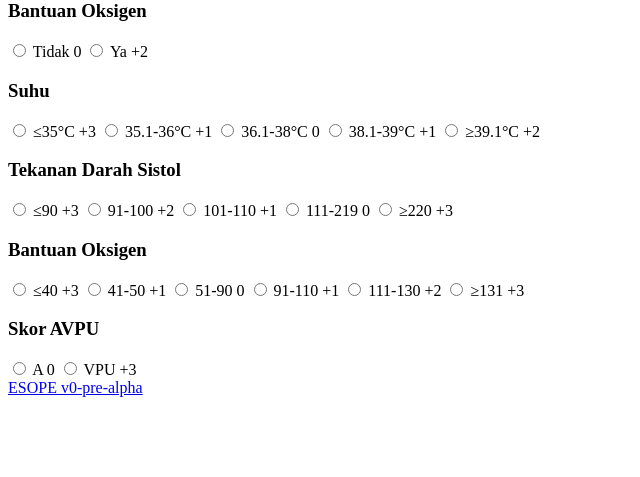
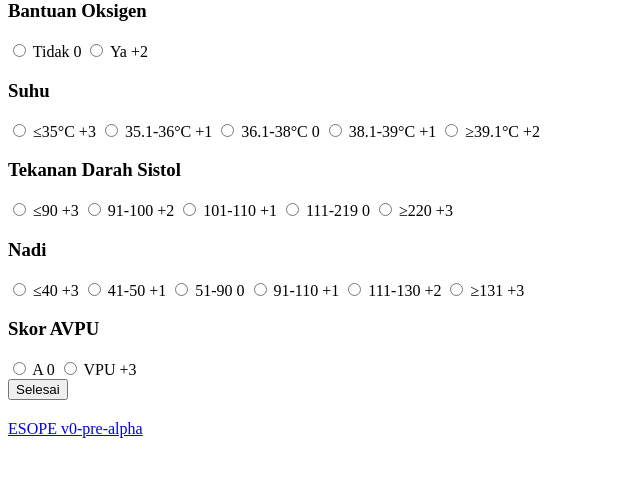
Before and after one commit to cicag/esope, a PHP site: page / in a window 1280 px wide. Shown: the part 278-755 px from the top of the page, without its empty margins (0-640 px from the left). Run offline with PHP 8.4, Linux system fonts and the light colour scheme.

Commit message:
Bisa hitung

```diff
--- a/index.php
+++ b/index.php
@@ -143,7 +143,7 @@ include 'includes/header.php';
         <span class="opt-score">+3</span>
       </label>
 
-  <h3>Bantuan Oksigen</h3>
+  <h3>Nadi</h3>
 
    <input type="radio" id="q6a" name="answers[6]" value="A" data-score="3">
       <label for="q6a" class="option">
@@ -183,13 +183,11 @@ include 'includes/header.php';
 
   <h3>Skor AVPU</h3>
 
-
    <input type="radio" id="q7a" name="answers[7]" value="A" data-score="0">
       <label for="q7a" class="option">
         <span class="opt-text">A</span>
         <span class="opt-score">0</span>
       </label>
-
 
    <input type="radio" id="q7b" name="answers[7]" value="B" data-score="3">
       <label for="q7b" class="option">
@@ -197,10 +195,17 @@ include 'includes/header.php';
         <span class="opt-score">+3</span>
       </label>
 
+      <br>
+      <button type="button" onclick="Hitung()">Selesai</button>
+
+      <h2 id="result"></h2>
+
+
 <!-- Kaki, tentang Bantu -->
 <?php
   include 'includes/footer.php';
 ?>
 
+<script src="js/hitung.js"></script>
 </body>
 </html>
--- /dev/null
+++ b/js/hitung.js
@@ -0,0 +1,11 @@
+function Hitung() {
+    let total = 0;
+    const answers = document.querySelectorAll('input[type="radio"]:checked');
+
+    answers.forEach((ans) => {
+        total += parseInt(ans.dataset.score);
+    });
+
+    const resultBox = document.getElementById("result");
+    resultBox.innerHTML = total;
+}
```
